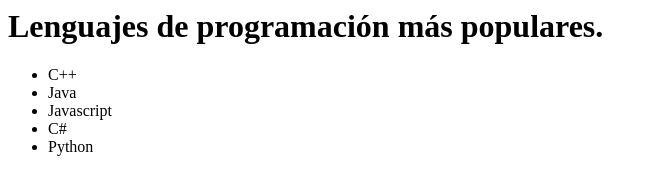
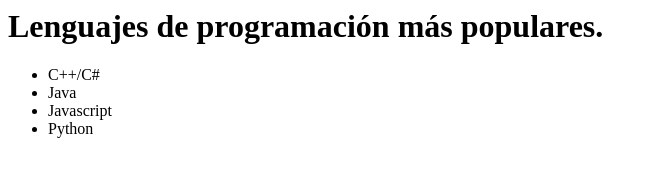
Before and after one commit to Eptre/Alura-Git, a plain HTML site: page index.html in a window 1280 px wide. Shown: the whole page, without its empty margins (0-657 px from the left). Drawn offline with Linux system fonts and the light colour scheme.

Commit message:
Corrigiendo primer elemento de lista de lenguajes.

```diff
--- a/index.html
+++ b/index.html
@@ -8,10 +8,9 @@
 <body>
     <h1>Lenguajes de programación más populares.</h1>
     <ul>
-        <li>C++</li>
+        <li>C++/C#</li>
         <li>Java</li>
         <li>Javascript</li>
-        <li>C#</li>
         <li>Python</li>
     </ul>
 </body>
```
